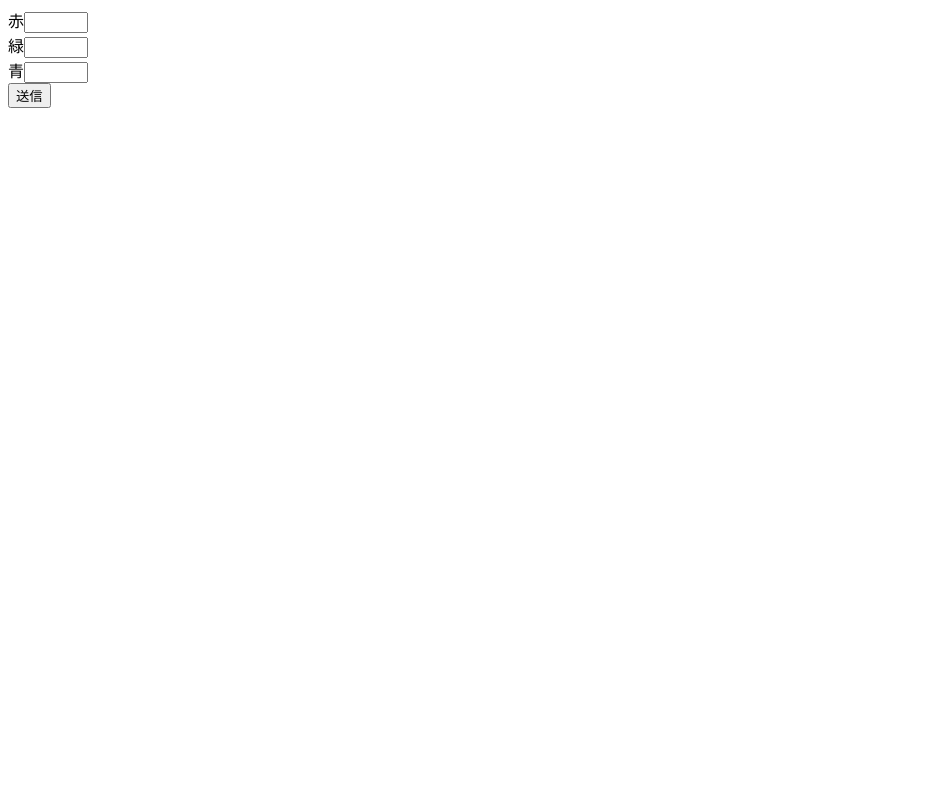
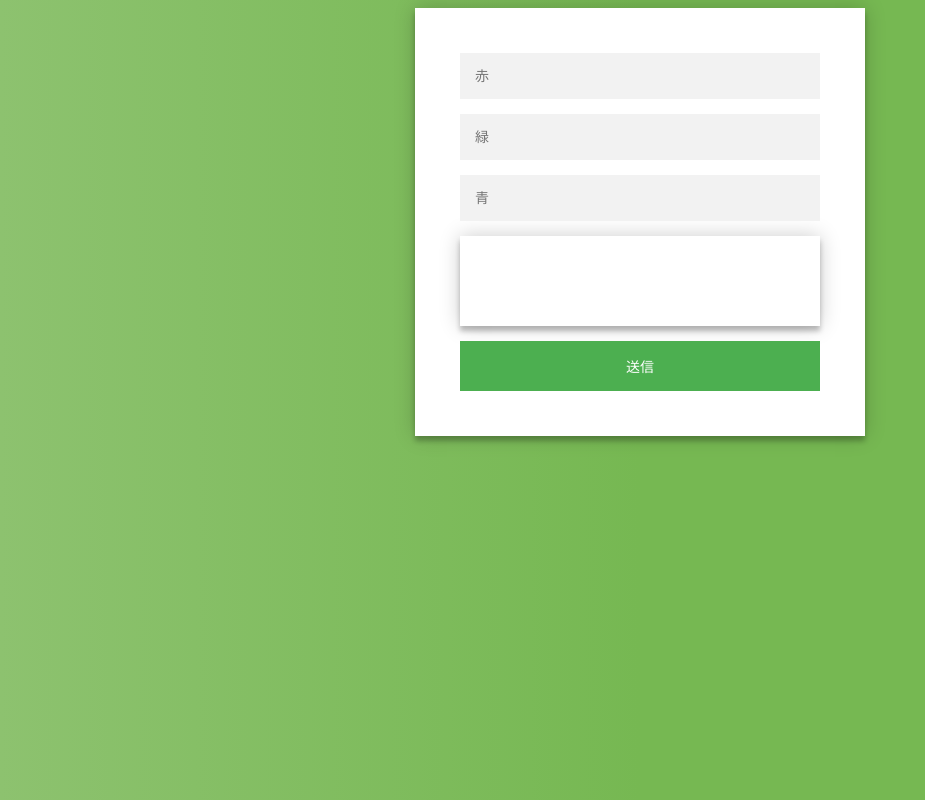
Before and after one commit to yakitori-server-admin/scratch-color, a plain HTML site: page index.html in a window 1280 px wide. Shown: the whole page, without its empty margins (0-925 px from the left). Drawn offline with nearby package versions, Linux system fonts and the light colour scheme.

Commit message:
Update index.html

```diff
--- a/index.html
+++ b/index.html
@@ -3,6 +3,61 @@
     <head>
         <meta charset="utf-8">
         <title>Scratchのための色の表現</title>
+        <style>
+            :root {
+                background: linear-gradient(90deg, rgba(141,194,111,1) 0%, rgba(118,184,82,1) 50%);
+            }
+            #form {
+                background: #FFFFFF;
+                display: block;
+                max-width: 360px;
+                margin: 0 auto 100px;
+                padding: 45px;
+                text-align: center;
+                box-shadow: 0 0 20px 0 rgba(0, 0, 0, 0.2), 0 5px 5px 0 rgba(0, 0, 0, 0.24);
+            }
+            #form input, #form output {
+                font-family: "Roboto", sans-serif;
+                outline: 0;
+                background: #f2f2f2;
+                width: 100%;
+                border: 0;
+                margin: 0 0 15px;
+                padding: 15px;
+                box-sizing: border-box;
+                font-size: 14px;
+            }
+            #form button {
+                font-family: "Roboto", sans-serif;
+                text-transform: uppercase;
+                outline: 0;
+                background: #4CAF50;
+                width: 100%;
+                border: 0;
+                padding: 15px;
+                color: #FFFFFF;
+                font-size: 14px;
+                -webkit-transition: all 0.3 ease;
+                transition: all 0.3 ease;
+                cursor: pointer;
+            }
+            #form button:hover, #form button:active, #form button:focus {
+                background: #43A047;
+            }
+            #form output {
+                text-align: start;
+                display: none;
+                margin: 15px auto 0;
+            }
+            #colorPreview {
+                display: block;
+                max-width: 360px;
+                margin: 0 auto 15px;
+                padding: 45px;
+                text-align: center;
+                box-shadow: 0 0 20px 0 rgba(0, 0, 0, 0.2), 0 5px 5px 0 rgba(0, 0, 0, 0.24);
+            }
+        </style>
         <script src="https://ajax.googleapis.com/ajax/libs/jquery/3.6.3/jquery.min.js"></script>
         <script>
             const RGBToHSL = (r, g, b) => {
@@ -11,6 +66,7 @@
                     s = l - Math.min(r, g, b),
                     h = s ? l === r ? (g - b) / s : l === g ? 2 + (b - r) / s : 4 + (r - g) / s : 0;
             return [
+                $('output').css('display', 'block'),
                 $('output #hue').text(`色相: ${round((60 * h < 0 ? 60 * h + 360 : 60 * h) * 100 / 360, 0)}`),
                 $('output #saturation').text(`彩度: ${round(100 * (s ? (l <= 0.5 ? s / (2 * l - s) : s / (2 - (2 * l - s))) : 0), 0)}`),
                 $('output #lightness').text(`明度: ${round((100 * (2 * l - s)) / 2, 0)}`),
@@ -20,21 +76,29 @@
             const round = (value, decimalPlaces) => Math.round(value * 10 ** decimalPlaces) / 10 ** decimalPlaces;
 
             $(document).ready(() => {
-            $('button[type="submit"]').on('click', () => {
-                RGBToHSL(...['red', 'green', 'blue'].map(c => $('input[name="' + c + '"]').val()));
-            });
+                $('button[type="submit"]').on('click', () => {
+                    RGBToHSL(...['red', 'green', 'blue'].map(c => $('input[name="' + c + '"]').val()));
+                });
+
+                $('input').on('input', function(){
+                    var maxLength = 3;
+                    var inputValue = $(this).val();
+                    if (inputValue.length > maxLength) {
+                    $(this).val(inputValue.substr(0, maxLength));
+                    }
+                    $('#colorPreview').css('background-color', 'rgb(' + $('input[name="red"]').val() + ', ' + $('input[name="green"]').val() + ', ' + $('input[name="blue"]').val() + ')')
+                });
             });
         </script>
     </head>
     <body>
-        <label for="red">赤<input type="number" name="red" max="255" min="0" maxlength="3" minlength="1"></label>
-        <br>
-        <label for="green">緑<input type="number" name="green" max="255" min="0" maxlength="3" minlength="1"></label>
-        <br>
-        <label for="blue">青<input type="number" name="blue" max="255" min="0" maxlength="3" minlength="1"></label>
-        <br>
-        <button type="submit">送信</button>
-        <br>
-        <output><span id="hue"></span><br><span id="saturation"></span><br><span id="lightness"></span></output>
+        <div id="form">
+            <input type="number" name="red" placeholder="赤" max="255" min="0" maxlength="3" minlength="1">
+            <input type="number" name="green" placeholder="緑" max="255" min="0" maxlength="3" minlength="1">
+            <input type="number" name="blue" placeholder="青" max="255" min="0" maxlength="3" minlength="1">
+            <div id="colorPreview"></div>
+            <button type="submit">送信</button>
+            <output><span id="hue"></span><br><span id="saturation"></span><br><span id="lightness"></span></output>
+        </div>
     </body>
 </html>
```
